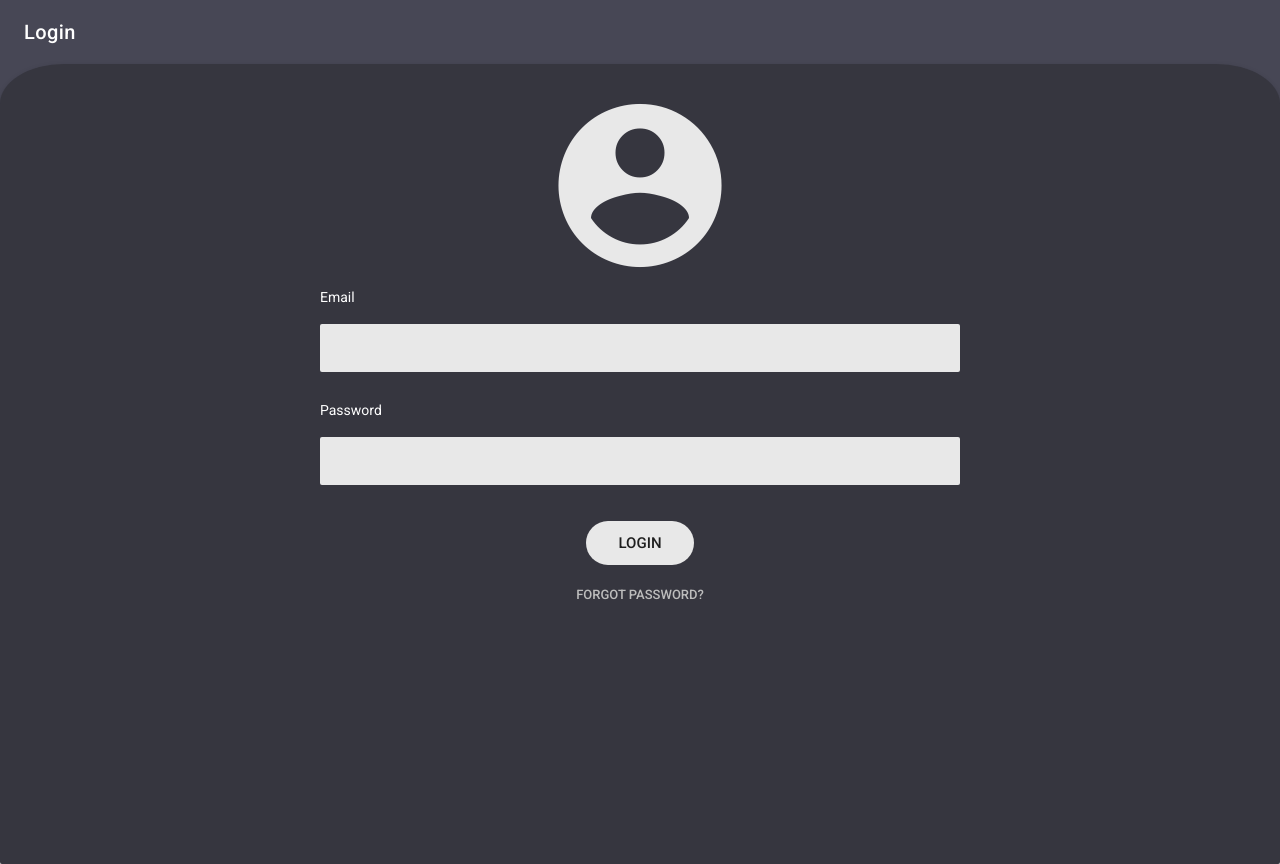
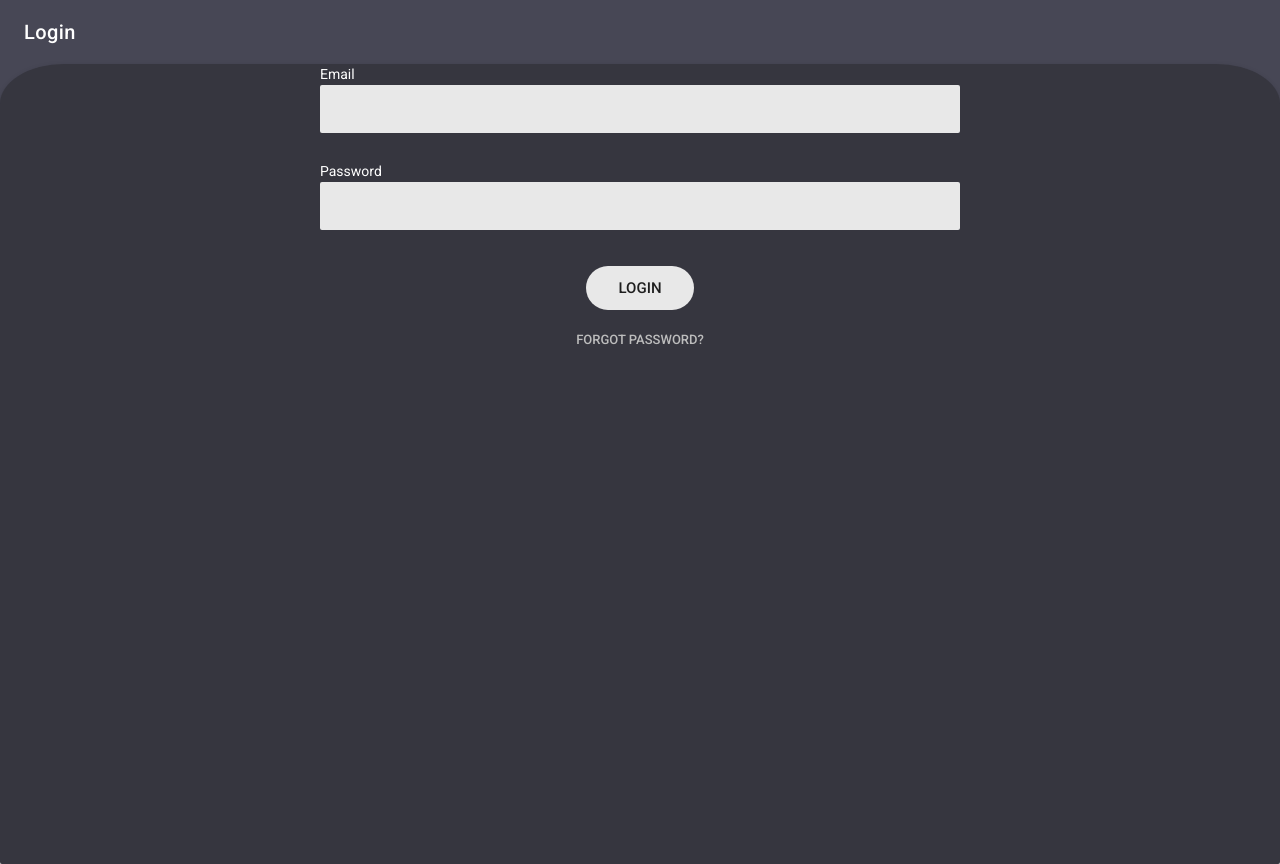
Before and after one commit to codersforcauses/p2s-frontend, a Vue app: page /login in a window 1280 px wide. Built offline with nearby package versions, Linux system fonts and the light colour scheme.

Commit message:
suggested fixes

```diff
--- a/src/components/Login.vue
+++ b/src/components/Login.vue
@@ -7,28 +7,23 @@
             <v-toolbar-title> Login </v-toolbar-title>
           </v-toolbar>
           <v-card dark
-                  class="card text-xs-center"
+                  class=""
                   color="#36363f"
                   height="100%"
             >
-            <v-icon size="196px" class="pt-4" color="#e8e8e8"> mdi-account-circle </v-icon>
             <v-flex xs10 sm8 md6 offset-xs1 offset-sm2 offset-md3>
               <v-form v-model="valid">
-                <v-flex tag="p" style="text-align: left;"> Email </v-flex>
+                <v-flex tag="label"> Email </v-flex>
                 <v-text-field :rules="emailRules"
                               v-model="user.email"
-                              name="email"
                               background-color="#e8e8e8"
                               autofocus
                               flat
                               light
-                              required
                               solo
                 ></v-text-field>
-                <v-flex tag="p" style="text-align: left;"> Password </v-flex>
-                <v-text-field :rules="passwordRules"
-                              v-model="user.password"
-                              name="password"
+                <v-flex tag="label"> Password </v-flex>
+                <v-text-field v-model="user.password"
                               type="password"
                               background-color="#e8e8e8"
                               flat
@@ -38,10 +33,11 @@
                 ></v-text-field>
               </v-form>
             </v-flex>
-            <v-btn class="ma-2" color="#e8e8e8" depressed large light round > Login </v-btn>
-            <v-spacer/>
-            <v-btn class="ma-2" color="grey lighten-1" flat small>
-              Forgot Password? </v-btn>
+            <v-flex class="text-xs-center">
+              <v-btn class="ma-2" color="#e8e8e8" depressed large light round > Login </v-btn>
+              <v-spacer/>
+              <v-btn class="ma-2" color="grey lighten-1" flat small> Forgot Password? </v-btn>
+            </v-flex>
           </v-card>
         </v-flex>
       </v-layout>
@@ -58,10 +54,6 @@ export default {
         v => !!v || 'Email is required',
         v => /.+@.+/.test(v) || 'Email must be valid',
       ],
-      passwordRules: [
-        v => !!v || 'Password is required',
-        v => v.length >= 8 || 'Password must be greater than 8 characters',
-      ],
       user: {
         email: '',
         password: '',
@@ -72,7 +64,7 @@ export default {
 </script>
 
 <style scoped>
-.card {
+.v-card {
   border-top-left-radius: 5%;
   border-top-right-radius: 5%;
 }
```
Also changed, not shown: 1 other file (tests, documents, lock files or other folders).
